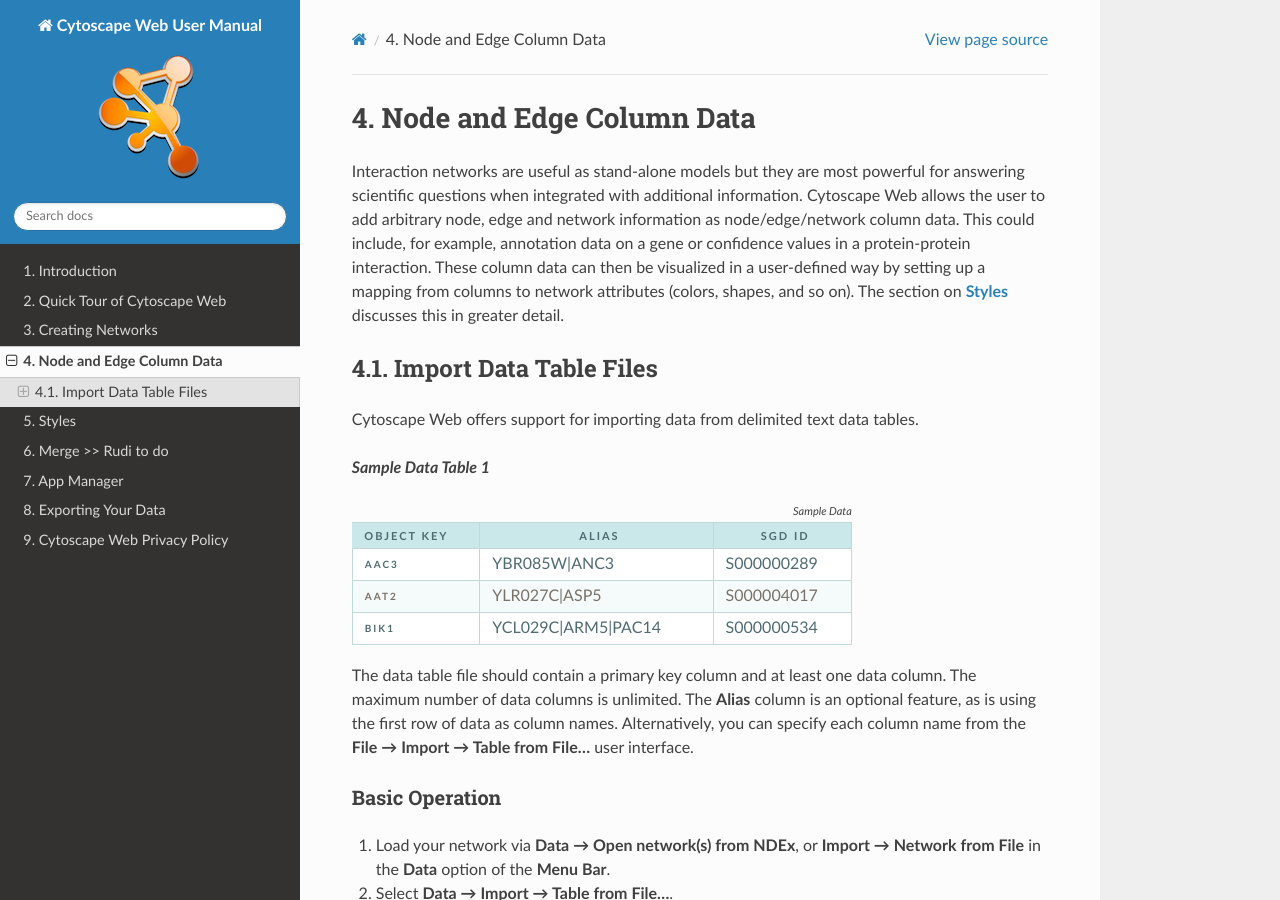
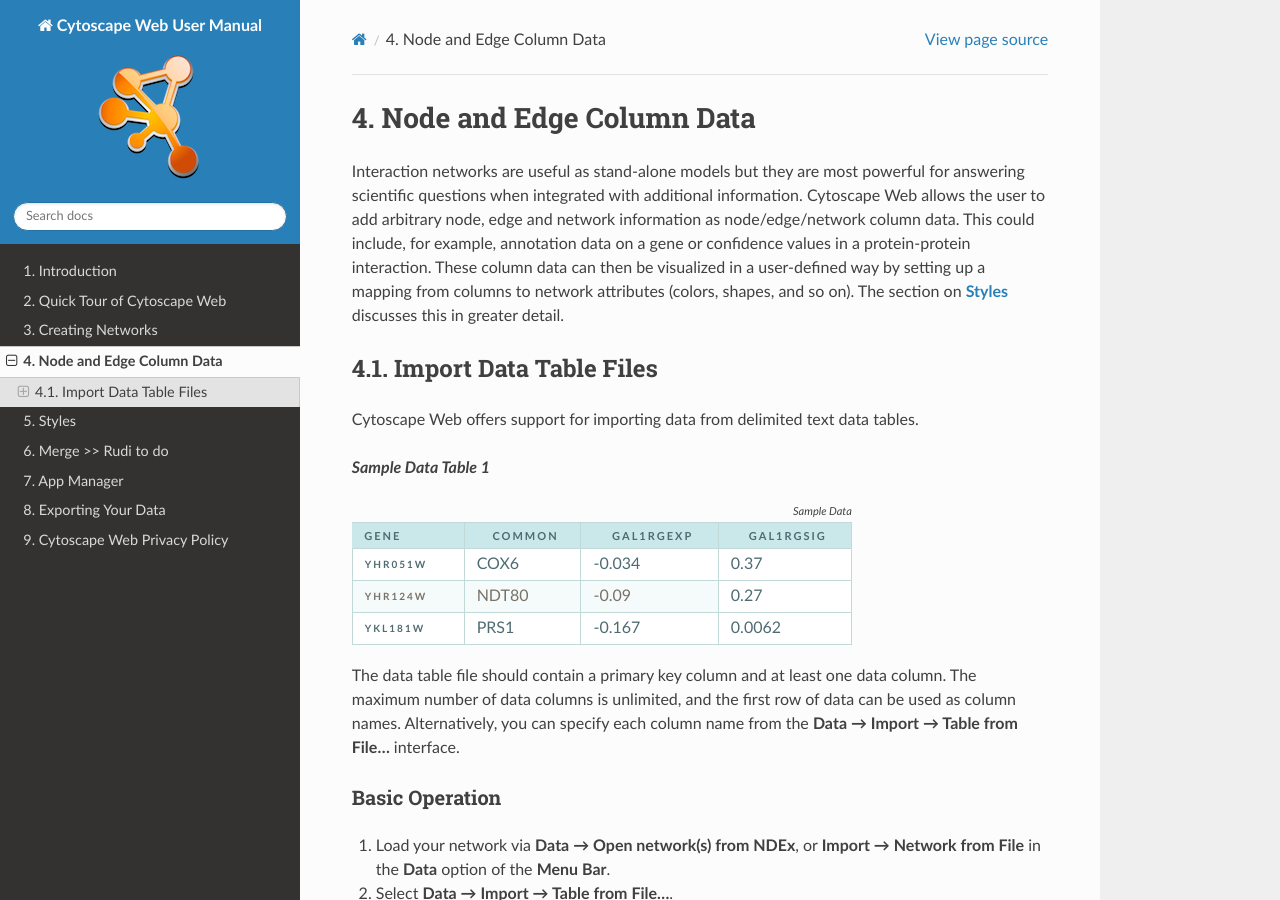
Before and after one commit to cytoscape/web-cytoscape-manual, a Sphinx documentation site: the page built from docs/Node_and_Edge_Column_Data.md, in a window 1280 px wide and 900 px high. Built offline with Sphinx 7.4.7 and the Read the Docs theme 3.1.0, drawn with Linux system fonts in a browser that asks for light colours; some of the changed text lies outside the part shown.

Commit message:
updated example, new text

```diff
--- a/docs/Node_and_Edge_Column_Data.md
+++ b/docs/Node_and_Edge_Column_Data.md
@@ -20,19 +20,18 @@
 
 <table cellspacing="0" style="table-layout: fixed; dwidth: 500px">
 <caption style="width: 500px">Sample Data</caption>
-<tr> <th class="">Object Key</th>  <th class="center">Alias</th>        <th class="center">SGD ID</th>  </tr>
-<tr> <th class="spec">AAC3</th>    <td class="">YBR085W|ANC3</td>       <td class="">S000000289</td>    </tr>
-<tr> <th class="specalt">AAT2</th> <td class="alt">YLR027C|ASP5</td>    <td class="alt">S000004017</td> </tr>
-<tr> <th class="spec">BIK1</th>    <td class="">YCL029C|ARM5|PAC14</td> <td class="">S000000534</td>    </tr>
+<tr> <th class="">GENE</th>  <th class="center">COMMON</th>        <th class="center">gal1RGexp</th>  <th class="center">gal1RGsig</th></tr>
+<tr> <th class="spec">YHR051W</th>    <td class="">COX6</td>       <td class="">-0.034</td>    <td class="">0.37</td></tr>
+<tr> <th class="specalt">YHR124W</th> <td class="alt">NDT80</td>    <td class="alt">-0.09</td> <td class="">0.27</td></tr>
+<tr> <th class="spec">YKL181W</th>    <td class="">PRS1</td> <td class="">-0.167</td>    <td class="">0.0062</td></tr>
 </table>
 <br>
 
 
 The data table file should contain a primary key column and at least one
-data column. The maximum number of data columns is unlimited. The
-**Alias** column is an optional feature, as is using the first row of
-data as column names. Alternatively, you can specify each column name
-from the **File → Import → Table from File...** user interface.
+data column. The maximum number of data columns is unlimited, and the first row of
+data can be used as column names. Alternatively, you can specify each column name
+from the **Data → Import → Table from File...** interface.
 
 <a id="basic_operation"> </a>
 ### Basic Operation
@@ -74,11 +73,10 @@
 
 -   Column data can be edited by double-clicking the cell. Once finished
 editing, click outside of the editing cell in the **Table Panel** to save your edits. If you want to apply the same value to all rows in the column, select **APPLY VALUE TO COLUMN** at the top. Similarly, you can choose to apply your edits to all selected nodes by clicking **APPLY VALUE TO SELECTED NODES**. Pressing **Esc** while editing will undo any changes.
-
+-   The data in the **Table Panel** can be searched, using the ![](_static/images/Quick_Tour/table_search.png) button.
+-   The columns in the **Table Panel** can be moved by clicking on the column header and dragging it to the desired location.
 -   To select a node in the network corresponding to a row in the **Table Panel**, select the row and then click **SELECT NODES** at the top.
-
 -   Rows in the panel can be sorted by specific column. To sort, click on a column heading and select the **Sort Ascending** ![](_static/images/Node_Edge_Column_Data/SortAscending.png) or **Sort Descending** ![](_static/images/Node_Edge_Column_Data/SortDescending.png) button.
-
 -   A new column can be created using the **Insert New column**
 ![](_static/images/Node_Edge_Column_Data/InsertColumns.png)
 button. Columns can be deleted using the **Delete
@@ -86,5 +84,4 @@
 ![](_static/images/Node_Edge_Column_Data/DeleteColumns.png)
 button. This will remove the column from Cytoscape Web completely, not just
 from the **Table Panel**.
-
 -   Columns can be renamed by clicking on the **Rename column** ![](_static/images/Node_Edge_Column_Data/RenameColumn.png) button and typing in a new name.
```
Also changed, not shown: docs/_static/images/Node_Edge_Column_Data/DataColumnKey.png, docs/_static/images/Node_Edge_Column_Data/Importtablebutton.png, docs/_static/images/Node_Edge_Column_Data/InsertColumns.png, docs/_static/images/Node_Edge_Column_Data/RenameColumn.png, docs/_static/images/Node_Edge_Column_Data/SortAscending.png, docs/_static/images/Node_Edge_Column_Data/SortDescending.png.
